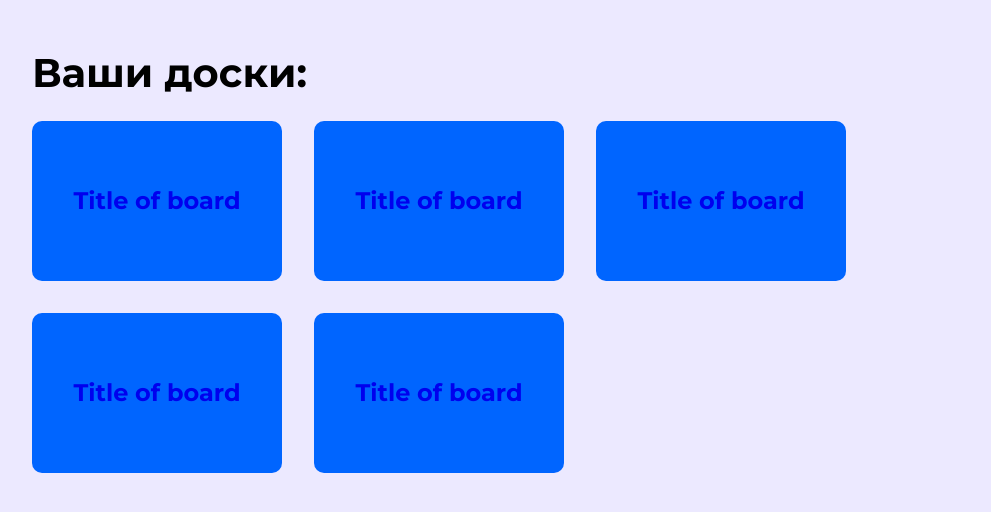
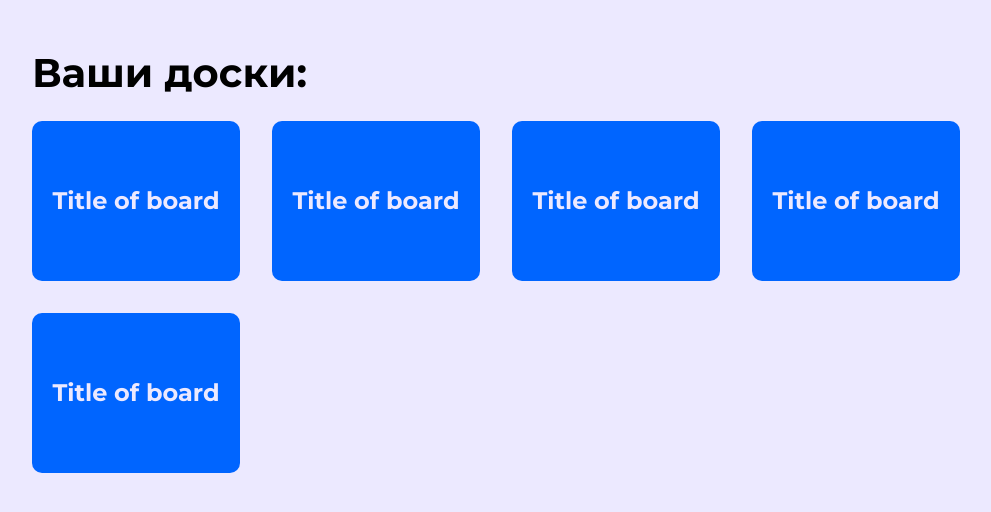
Before and after one commit to mamonovv/Trello, a Django app: page /main/ in a window 1280 px wide. Shown: the part 69-581 px from the top of the page, without its empty margins (96-1087 px from the left). Run offline with Django 3.2, Linux system fonts and the light colour scheme.

Commit message:
Fix some sizes

```diff
--- a/main/static/main/css/stylesMain.css
+++ b/main/static/main/css/stylesMain.css
@@ -83,29 +83,35 @@ main {
 }
 
 .wrap-outer {
+  width: 30vw;
+  max-width: 13rem;
   height: 10rem;
-  width: 250px;
   border-radius: 10px;
-  max-width: 30vw;
   margin-right: 2rem;
   margin-bottom: 2rem;
 }
 
 .wrap-inner {
   display: flex;
+  width: 30vw;
+  max-width: 13rem;
+  height: 10rem;
   align-items: center;
   justify-content: center;
   text-align: center;
   background-color: #0065ff;
-  height: 10rem;
-  width: 250px;
-  max-width: 30vw;
   border-radius: 10px;
   padding: 1em;
 }
 
+.wrap-inner:hover {
+  background-color: #6798e2;
+  transition: 0.2s background-color;
+}
+
 .wrap-inner h2 {
   font-size: 1.5em;
+  color: #ece9ff;
 }
 
 .container-wrap a {
```
